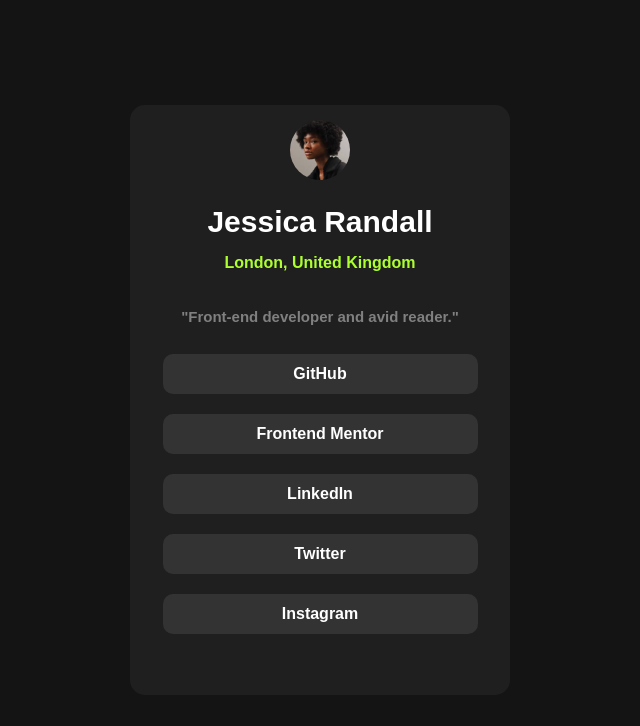
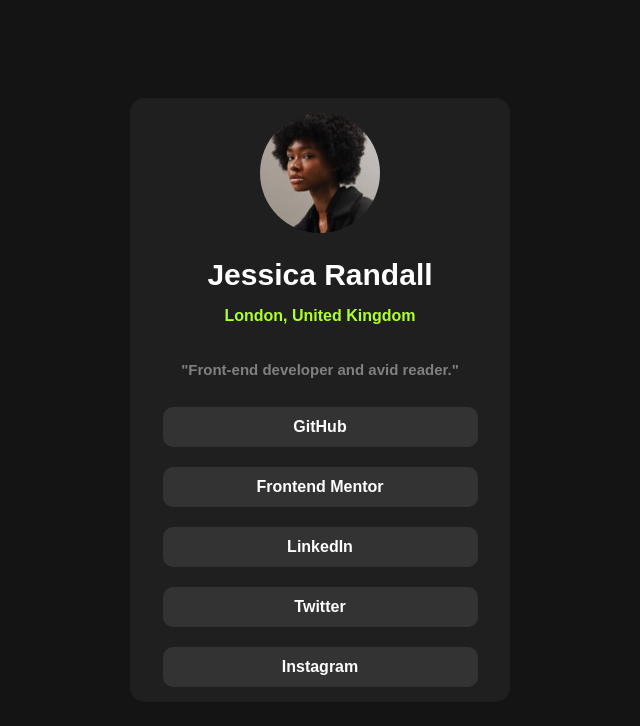
Before and after one commit to Abdulwaaheed/frontend_mentor_task1, a plain HTML site: page index.html in a window 1280 px wide. Shown: the whole page, without its empty margins (320-960 px from the left). Drawn offline with Linux system fonts and the light colour scheme.

Commit message:
update my task

```diff
--- a/main.css
+++ b/main.css
@@ -15,7 +15,6 @@ body{
 form{
     padding: 15px;
     width: 350px;
-    height: 70%;
     border-radius: 15px;
     background-color: hsl(0, 0%, 12%);
 
@@ -46,8 +45,8 @@ p{
 }
 .avatar{
     border-radius: 50%;
-    width: 60px;
-    height: 60px;
+    width: 120px;
+    height: 120px;
 }
 
 .formDown{
```
